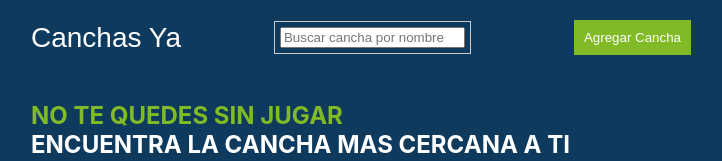
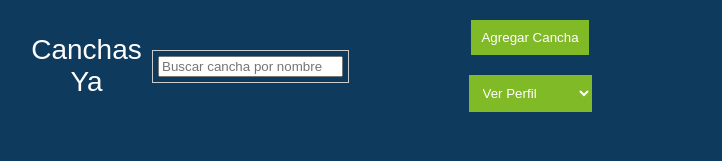
Before and after one commit to CanchaYAPF/CanchaYA, a React (Vite) app in the folder front/: page /form in a window 1280 px wide. Shown: the top 161 px of the page, without its empty margins (279-1001 px from the left). Built offline with nearby package versions, Linux system fonts and the light colour scheme; no server answers; sample sign-in values are in the browser's storage.

Commit message:
select ver perfil y cerrar sesion

```diff
--- a/front/src/components/NavBar/NavBar.jsx
+++ b/front/src/components/NavBar/NavBar.jsx
@@ -1,10 +1,33 @@
-import React from 'react'
+import React, { useState } from 'react'
 import style from './Navbar.module.css';
-import { Link, useLocation } from 'react-router-dom';
+import { Link, useLocation, useNavigate } from 'react-router-dom';
 
 const NavBar = ({ handleSearchChange }) => {
   const location = useLocation();
+  const navigate = useNavigate();
   const isHomePage = location.pathname === "/home"
+
+  const [selectValue, setSelectValue] = useState('Perfil');
+
+  const handleLogout = () => {
+    sessionStorage.removeItem('token');
+    sessionStorage.removeItem('googleToken');
+    navigate("/login");
+  }
+
+  const handleProfileOptionChange = (event) => {
+    setSelectValue(event.target.value);
+    switch (event.target.value) {
+      case 'profile':
+        navigate("/profile");
+        break;
+      case 'logout':
+        handleLogout();
+        break;
+      default:
+        break;
+    }
+  }
 
   return (
     <div className={style.homeContainer}>
@@ -21,6 +44,12 @@ const NavBar = ({ handleSearchChange }) => {
         </div>
         <div className={style.btnContainer}>
           <Link to={'/form'}><button className={style.btn}>Agregar Cancha</button></Link>
+          {sessionStorage.getItem('token') || sessionStorage.getItem('googleToken') ? (
+            <select value={selectValue} onChange={handleProfileOptionChange} className={style.btn}>
+              <option value="profile">Ver Perfil</option>
+              <option value="logout">Cerrar Sesión</option>
+            </select>
+          ) : null}
         </div>
       </div>
       <div className={style.text}>
```
